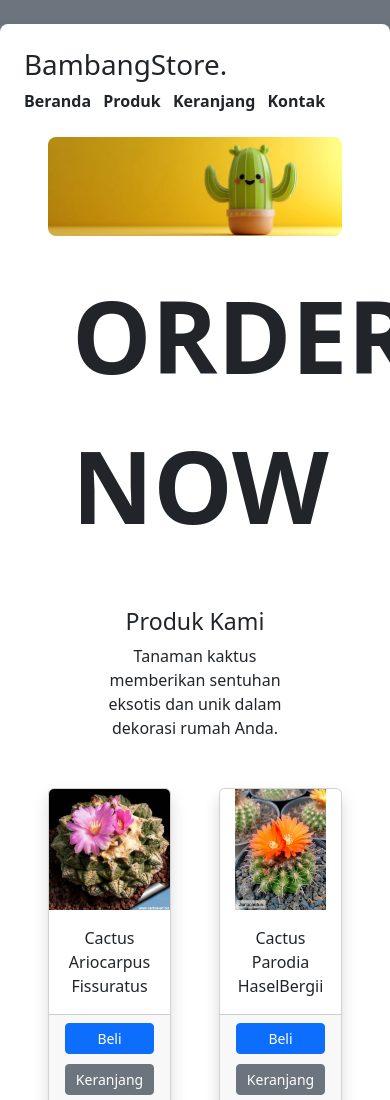
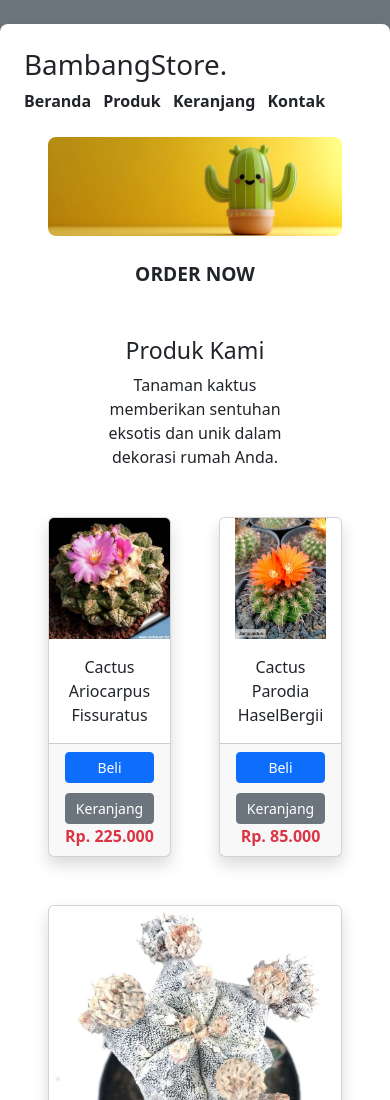
Before and after one commit to bambangakk/bambangadekuswendiecommercesederhanaa.github.io, a plain HTML site: page index.html in a window 390 px wide. Shown: the top 1100 px of the page. Drawn offline with nearby package versions, Linux system fonts and the light colour scheme.

Commit message:
mengubah ukuran font menjadi responsive

```diff
--- a/index.html
+++ b/index.html
@@ -30,7 +30,7 @@
         <!-- banner -->
         <div id="Beranda" class="px-5 mb-4">
             <img src="banner.jpg" style="max-width: 100%;height: auto;" class="rounded-3"/>
-            <p style="font-size: 100px;" class="text-center text-dark fw-bold p-4">ORDER NOW</p>
+            <p style="font-size: 1.2em;" class="text-center text-dark fw-bold p-4">ORDER NOW</p>
         </div>
 
 
```
